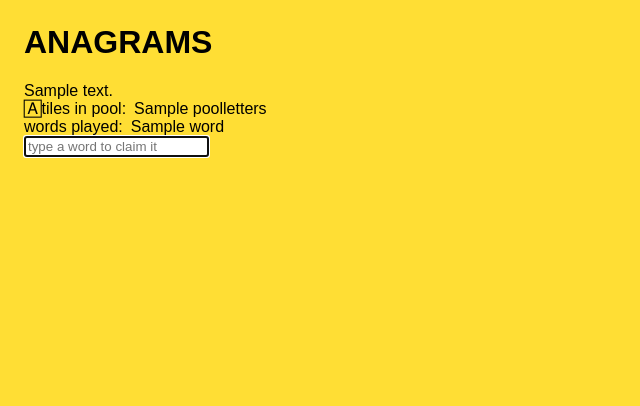
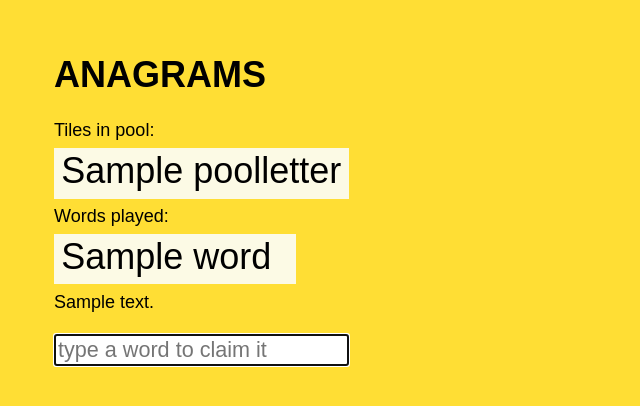
Before and after one commit to sv3/anagrams, a Flask app: template templates/index.html in a window 1280 px wide. Shown: the top 406 px of the page, without its empty margins (0-640 px from the left). Run offline with Flask 2, Linux system fonts and the light colour scheme; the template is opened without the code that fills it: most values are stand-ins (such as "Sample title", 1, 10 or a date in 2020); parts of the project's set-up code (start-up, migrations or seed data) failed here and were passed over; some libraries are stand-ins or nearby versions.

Commit message:
add block letter rendering

```diff
--- a/app.py
+++ b/app.py
@@ -3,7 +3,7 @@
 
 from flask import Flask
 from flask import request, render_template
-from pirate_scrabble import pooltoletters, letterstopool, pickletter, recursive
+from pirate_scrabble import pooltoblocks, stringtoblocks, pickletter, recursive
 import string
 
 
@@ -48,11 +48,12 @@ def hello_world():
             played_words.append(word)
         else:
             letter = pickletter(pool)
-            messages.append(f'flipped over {letter}')
+            messages.append(f'flipped over {stringtoblocks(letter)}')
             letterindex = alphabet.find(letter)
             pool[letterindex] -= 1
             pool_flipped[letterindex] += 1
 
-    poolletters = pooltoletters(pool_flipped)
+    poolletters = pooltoblocks(pool_flipped)
     print(messages)
-    return render_template('index.html', messages=messages, poolletters=poolletters, words=played_words)
+    blockwords = [ stringtoblocks(word) for word in played_words ]
+    return render_template('index.html', messages=messages, poolletters=poolletters, words=blockwords)
--- a/pirate_scrabble.py
+++ b/pirate_scrabble.py
@@ -7,12 +7,23 @@ with open('twl06.txt') as twl06:
 min_word_length = 3
 alphabet = string.ascii_uppercase
 pool = [13,5,6,7,24,6,7,6,12,2,2,8,8,11,15,4,2,12,10,10,6,2,4,2,2,2]
+block_alphabet = '🄰🄱🄲🄳🄴🄵🄶🄷🄸🄹🄺🄻🄼🄽🄾🄿🅀🅁🅂🅃🅄🅅🅆🅇🅈🅉'
 pool_flipped = [0 for i in range(26)]
 played_words = []
 
 
 def pooltoletters(letterpool):
     letterlist = [ alphabet[i]*num for i, num in enumerate(letterpool) ]
+    return ''.join(letterlist)
+
+
+def pooltoblocks(letterpool):
+    letterlist = [ block_alphabet[i]*num for i, num in enumerate(letterpool) ]
+    return ''.join(letterlist)
+
+
+def stringtoblocks(string):
+    letterlist = [ block_alphabet[alphabet.find(l)] for l in string ]
     return ''.join(letterlist)
 
 
--- a/static/css.css
+++ b/static/css.css
@@ -1,12 +1,29 @@
 body {
     font-family:'Droid Sans', sans-serif;
     background-color:rgb(255, 222, 52);
-    margin: 1.5em;
-    /* height: 100vh; */
+    margin: 3em;
+    font-size: large;
+    /* display: flex; */
 }
 
 label {
     font-weight: bold;
+}
+
+#word {
+    font-size: 1.2em;:
+}
+
+#poolletters, #wordblocks{
+    background-color: #fcfae5;
+    font-size: 2em;
+    padding: 0.2em;
+    display: inline-block;
+    min-height: 1em;
+    min-width: 5em;
+    margin-top: 0.2em;
+    margin-bottom: 0.2em;
+    line-height: 0.9em
 }
 
 #log {
--- a/templates/index.html
+++ b/templates/index.html
@@ -13,12 +13,18 @@
   <h1>ANAGRAMS</h1>
   <div>
     {% for message in messages %}
-    <div id="message">{{ message }}</div>
+      <div id="message">{{ message }}</div>
     {% endfor %}
+    <div id="pool">Tiles in pool:&ensp;</div>
+    <div id="poolletters">{{ poolletters|join(' ') }}</div>
+    <div id="words">Words played:</div>
+    <div id="wordblocks">
+    {% for word in words %}
+      {{ word|join(' ') }}&ensp;
+    {% endfor %}
+    </div>
     <div id="newwordmessage">{{ newwordmessage }}</div>
-    <div id="pool">🄰tiles in pool:&ensp;{{poolletters}}</div>
-    <div id="words">words played:&ensp;{{ words|join('&ensp') }}</div>
-
+    <br/>
     <form action="/" method="post">
         <input type="text" name="word" id="word" placeholder="type a word to claim it" autofocus autocapitalize=off>
     </form>
```
